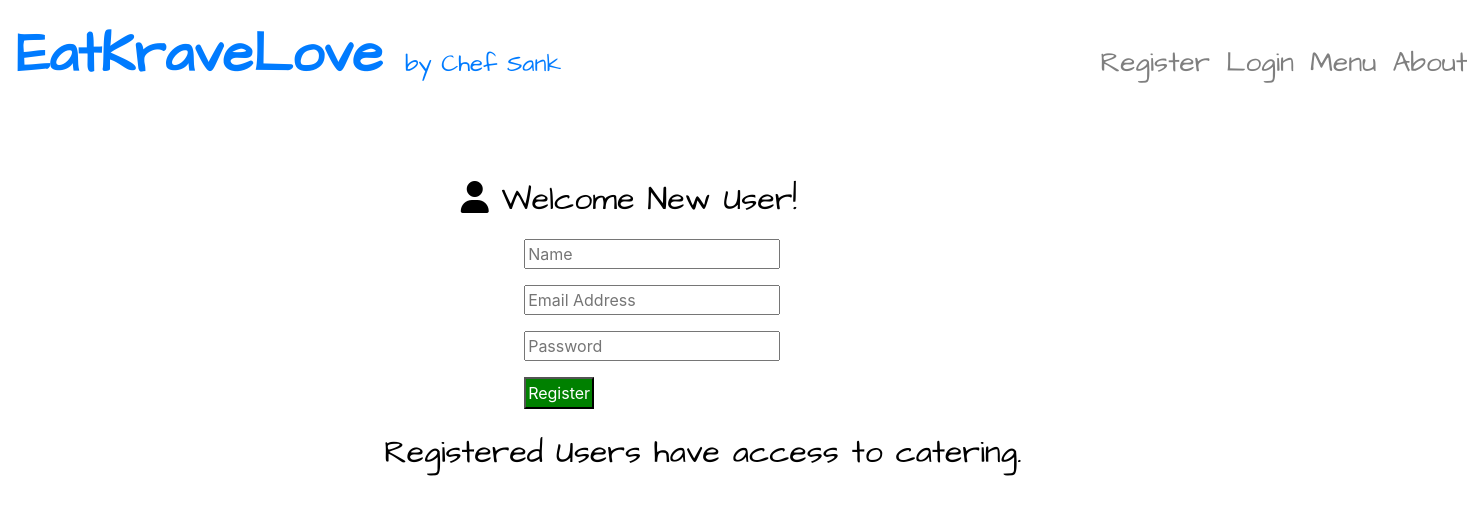
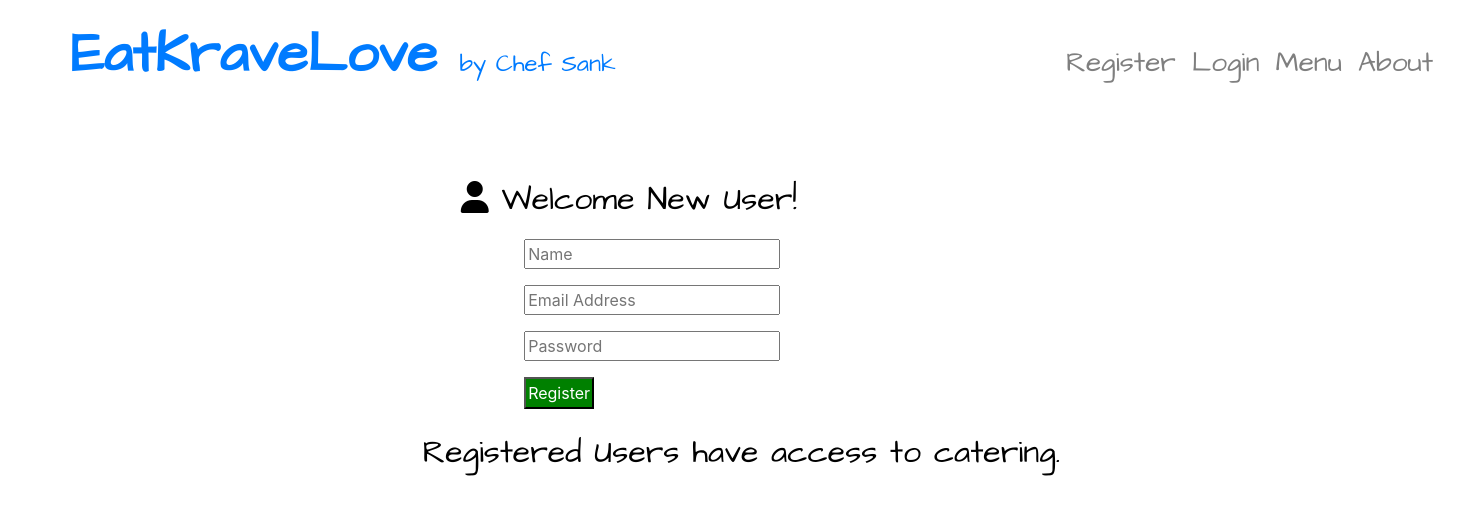
Before and after one commit to michaelpaulcuccia/eatkravelove, a React (Create React App) app in the folder client/: page /register in a window 1280 px wide. Shown: the top 514 px of the page, 1475 px wide, since content can reach past the window. Built offline with nearby package versions, Linux system fonts and the light colour scheme.

Commit message:
update style, redeploy

```diff
--- a/client/src/components/layout/Navie.js
+++ b/client/src/components/layout/Navie.js
@@ -8,9 +8,7 @@ export const Navie = props => {
 
     return (
 
-        <div
-        // className='container'
-        >
+        <div>
             <Navbar bg="white" expand="sm">
                 <Navbar.Brand>
                     <Link to='/' className='home_link'>
--- a/client/src/style/NavieStyle.css
+++ b/client/src/style/NavieStyle.css
@@ -6,6 +6,7 @@
     font-family: 'Architects Daughter', cursive;
     font-weight: 600;
     font-size: 3.5rem;
+    margin-left: 10%;
 }
 
 .little_name {
@@ -13,7 +14,7 @@
 }
 
 .right_navlinks {
-    margin-left: 75%;
+    margin-left: 70%;
 }
 
 
--- a/client/src/style/RegisterStyle.css
+++ b/client/src/style/RegisterStyle.css
@@ -16,7 +16,7 @@
 }
 
 .register_lower {
-    margin-left: 30%;
+    margin-left: 33%;
     color: black;
     font-family: 'Architects Daughter', cursive;
 }
```
Also changed, not shown: 1 other file (tests, documents, lock files or other folders).
